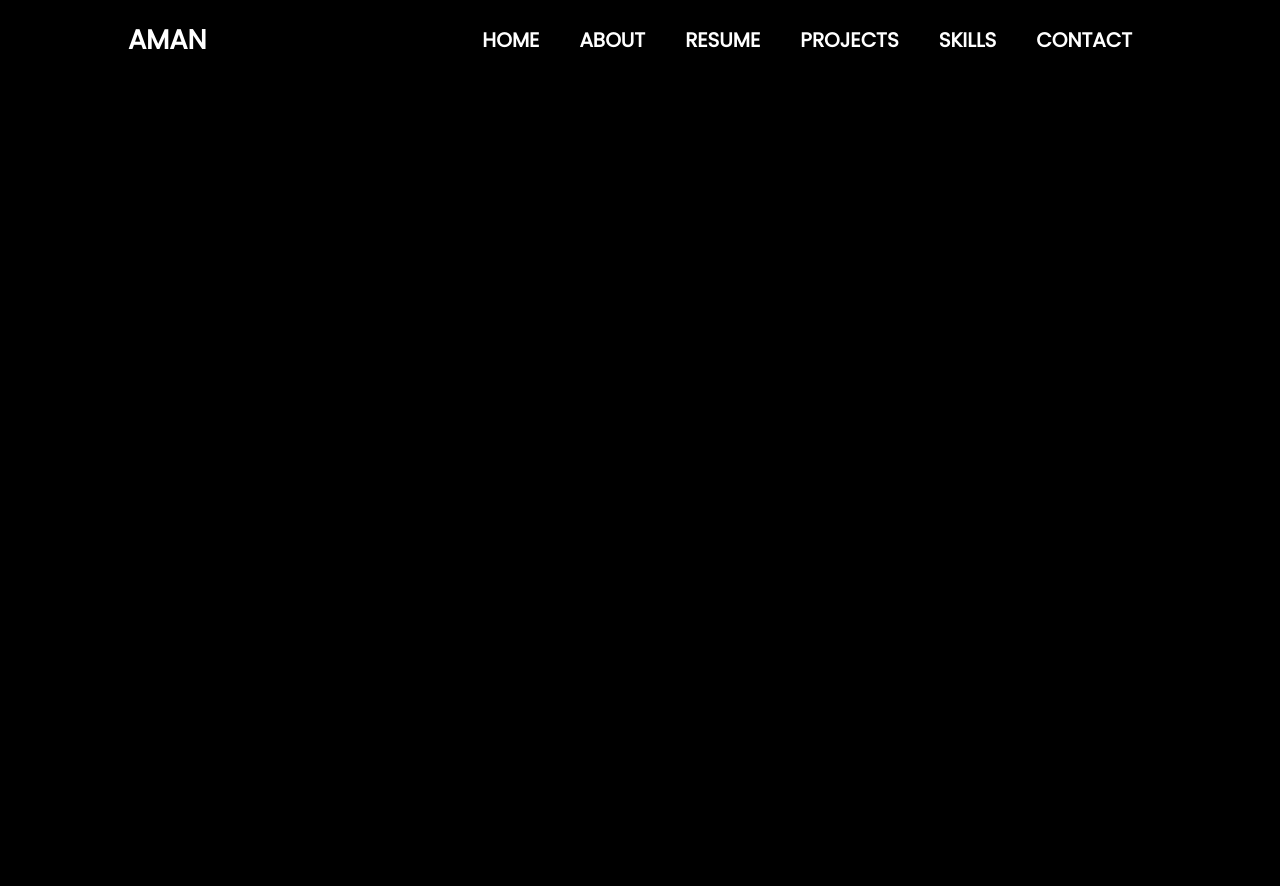
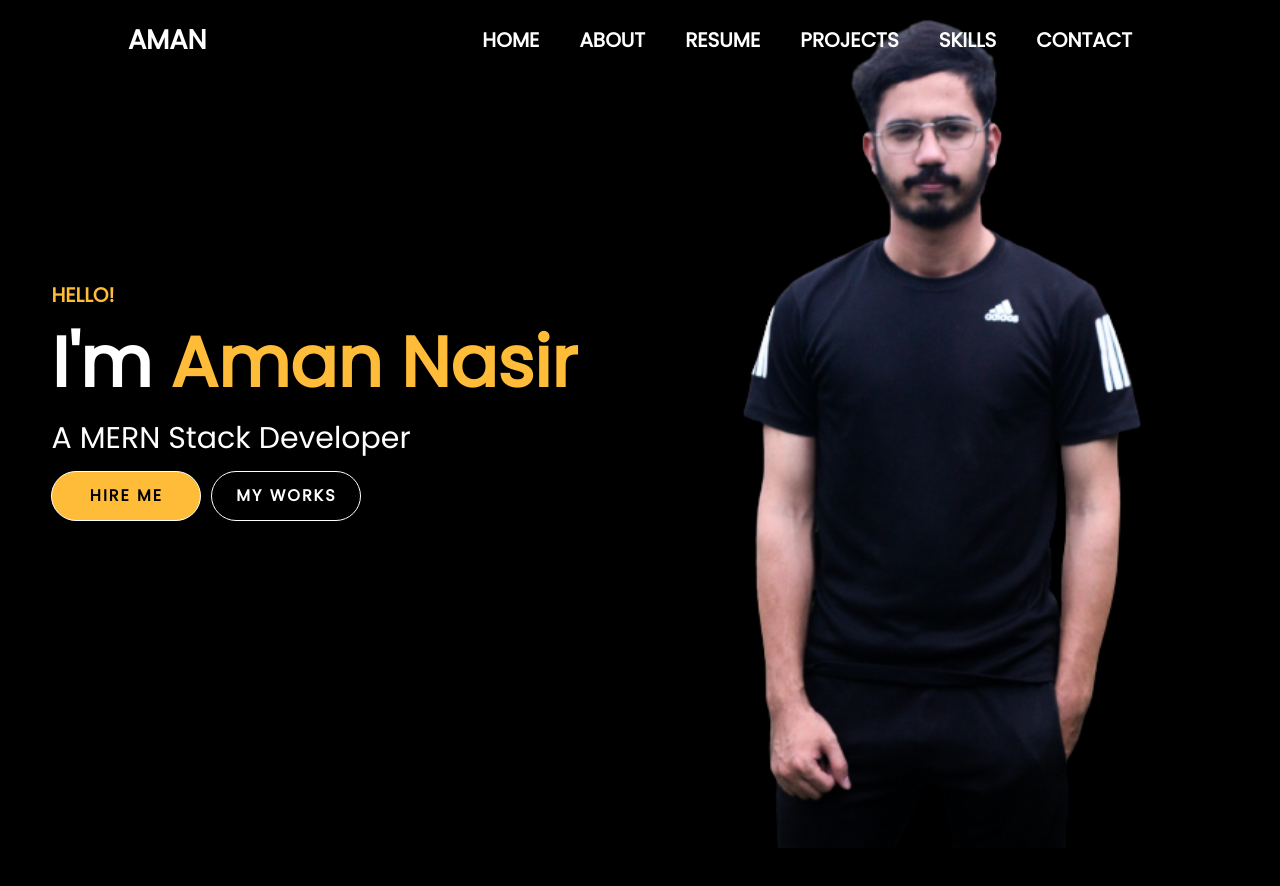
Before and after one commit to AmanNasir1/Portfolio, a React (Create React App) app: page / in a window 1280 px wide. Shown: the top 886 px of the page. Built offline with nearby package versions, Linux system fonts and the light colour scheme.

Commit message:
home section added

```diff
--- a/src/App.js
+++ b/src/App.js
@@ -1,5 +1,6 @@
 import React from "react";
 import Navbar from "./pages/navbar/Navbar";
+import Home from "./pages/Home";
 import "./App.css"
 
 
@@ -7,6 +8,7 @@ const App = () => {
   return (
     <div className="app">
       <Navbar />
+      <Home />
     </div>
   );
 };
--- /dev/null
+++ b/src/pages/Home.css
@@ -0,0 +1,57 @@
+#Home {
+    color: #fff;
+    padding: 15rem 0rem;
+    display: flex;
+    justify-content: space-evenly;
+    align-items: center;
+    height: 100vh;
+    width: 100%;
+}
+
+.homeContent p {
+    font-size: 2rem;
+    font-weight: 600;
+    color: rgb(254, 188, 57);
+}
+
+.homeContent h3 {
+    font-size: 7rem;
+    font-weight: 900;
+}
+
+.homeContent h3 span {
+    color: rgb(254, 188, 57);
+}
+
+.homeContent h4 {
+    font-size: 3rem;
+    font-weight: 500;
+}
+
+.image {
+    width: 60rem;
+}
+
+.image img {
+    width: 100%;
+    height: 100%;
+}
+
+.homeContent .buttons button {
+    width: 150px;
+    height: 50px;
+    border-radius: 50px;
+    border: 1px solid #fff;
+    background-color: transparent;
+    color: #fff;
+    font-weight: 700;
+    font-size: 16px;
+    cursor: pointer;
+    letter-spacing: 2px;
+}
+
+.homeContent .buttons button:first-child {
+    background-color: rgb(254, 188, 57);
+    margin: 1rem 1rem 0 0;
+    color: #000;
+}
--- a/src/pages/Home.jsx
+++ b/src/pages/Home.jsx
@@ -1,9 +1,26 @@
-import React from 'react'
+import React from "react";
+import "./Home.css";
+import Pic from "../Assets/test.png";
 
 const Home = () => {
   return (
-    <div id='Home'>Home</div>
-  )
-}
+    <div id="Home">
+      <div className="homeContent">
+        <p>HELLO!</p>
+        <h3>
+          I'm <span> Aman Nasir</span>
+        </h3>
+        <h4>A MERN Stack Developer</h4>
+        <div className="buttons">
+          <button>HIRE ME</button>
+          <button>MY WORKS</button>
+        </div>
+      </div>
+      <div className="image">
+        <img src={Pic} alt="" />
+      </div>
+    </div>
+  );
+};
 
-export default Home
+export default Home;
--- a/src/pages/navbar/navbar.css
+++ b/src/pages/navbar/navbar.css
@@ -65,7 +65,7 @@
     }
 
     .hamburger-menu a {
-        color: black;
+        color: #fff;
 
     }
 
@@ -77,7 +77,6 @@
     #hidden ul {
         position: absolute;
         top: 83.75px;
-        background-color: rebeccapurple;
         left: 0;
         width: 100%;
         height: auto;
```
Also changed, not shown: src/App.css (line endings or trailing spaces).
